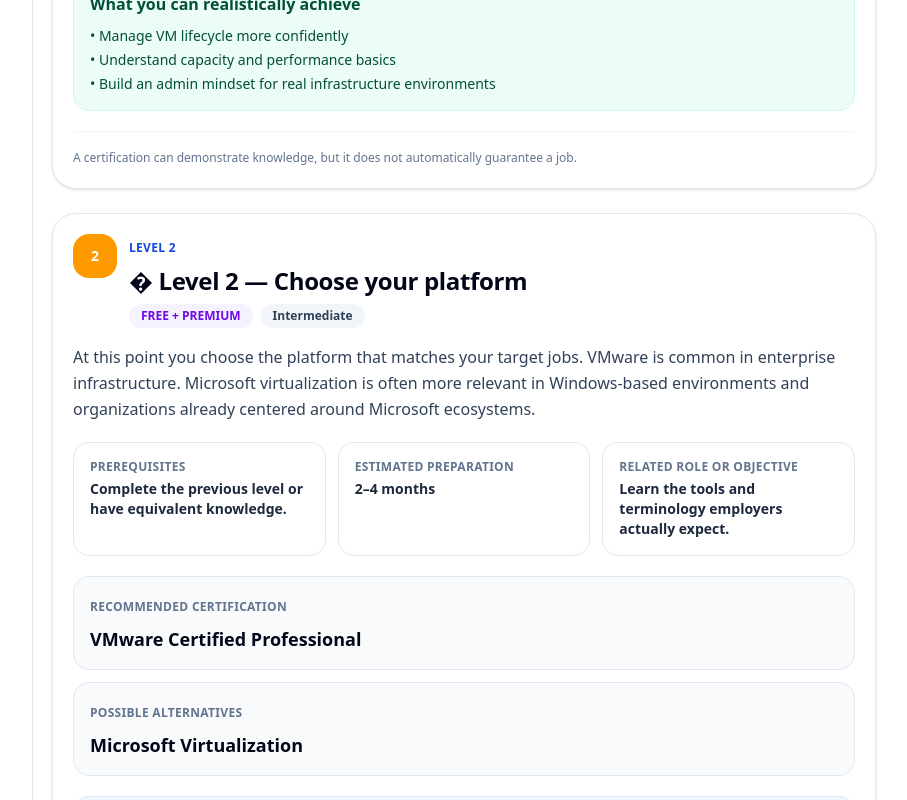
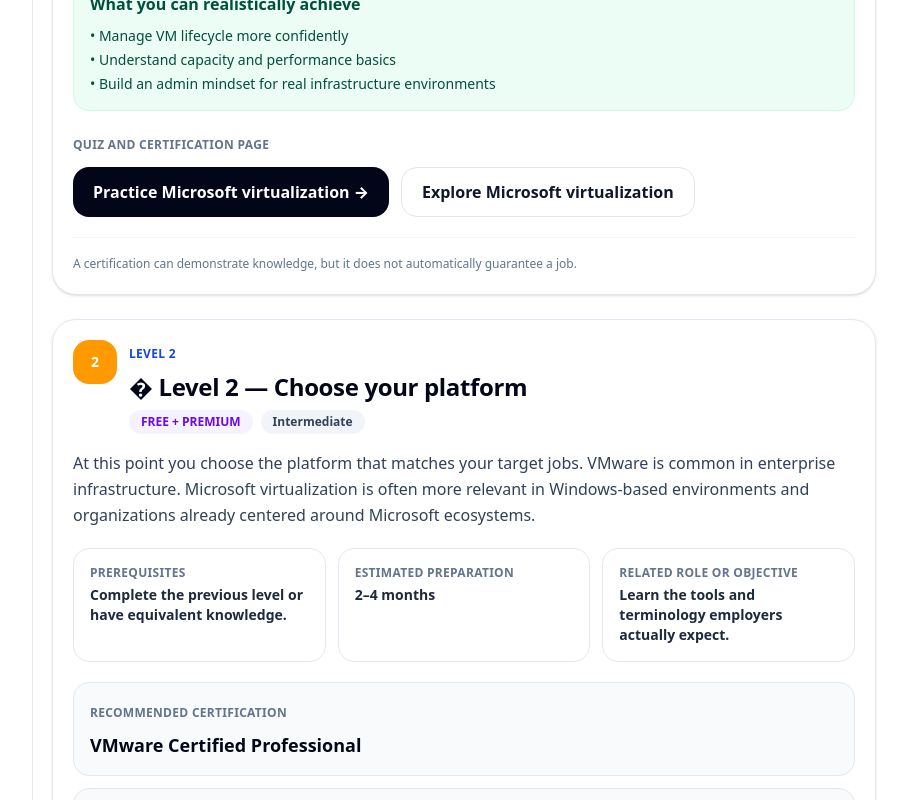
Before and after one commit to martens79/certifyquiz-next, a Next.js app: page /roadmap-virtualization in a window 1280 px wide. Shown: the part 3120-3920 px from the top of the page, without its empty margins (196-1103 px from the left). Built offline with nearby package versions, Linux system fonts and the light colour scheme; no server answers.

Commit message:
fix: link virtualization level one resources

```diff
--- a/src/components/roadmaps/VirtualizationRoadmapPage.tsx
+++ b/src/components/roadmaps/VirtualizationRoadmapPage.tsx
@@ -275,6 +275,10 @@
       },
       {
         title: "🟡 Level 1 — Operational admin mindset",
+        ctaQuizSlug: "microsoft-virtualization",
+        ctaCertSlug: "microsoft-virtualization",
+        ctaPrimaryText: "Practice Microsoft virtualization",
+        ctaSecondaryText: "Explore Microsoft virtualization",
         body:
           "Now move into day-to-day operations: provisioning virtual machines, using templates, allocating CPU and RAM properly, monitoring usage, handling backups, and recovering from common failures. This is where you stop knowing definitions and start thinking like an admin.",
         recommended: [
@@ -352,10 +356,6 @@
           "Connect virtualization skills to cloud and hybrid infrastructure",
           "Move closer to infrastructure engineering responsibilities",
         ],
-        ctaQuizSlug: "microsoft-virtualization",
-        ctaCertSlug: "microsoft-virtualization",
-        ctaPrimaryText: "Start Microsoft virtualization quiz",
-        ctaSecondaryText: "Explore Microsoft virtualization",
       },
     ],
 
@@ -465,6 +465,10 @@
       },
       {
         title: "🟡 Livello 1 — Mentalità operativa da admin",
+        ctaQuizSlug: "microsoft-virtualization",
+        ctaCertSlug: "microsoft-virtualization",
+        ctaPrimaryText: "Allenati sulla virtualizzazione Microsoft",
+        ctaSecondaryText: "Scopri Microsoft virtualization",
         body:
           "Ora entri nell’operatività quotidiana: provisioning delle VM, uso dei template, allocazione corretta di CPU e RAM, monitoraggio, backup e recovery dai guasti più comuni. Qui smetti di sapere solo le definizioni e inizi a ragionare da admin.",
         recommended: [
@@ -542,10 +546,6 @@
           "Collegare virtualizzazione, cloud e infrastruttura hybrid",
           "Avvicinarti a responsabilità da infrastructure engineer",
         ],
-        ctaQuizSlug: "microsoft-virtualization",
-        ctaCertSlug: "microsoft-virtualization",
-        ctaPrimaryText: "Inizia quiz Microsoft virtualization",
-        ctaSecondaryText: "Scopri Microsoft virtualization",
       },
     ],
 
@@ -655,6 +655,10 @@
       },
       {
         title: "🟡 Nivel 1 — Mentalidad operativa de admin",
+        ctaQuizSlug: "microsoft-virtualization",
+        ctaCertSlug: "microsoft-virtualization",
+        ctaPrimaryText: "Practica virtualización Microsoft",
+        ctaSecondaryText: "Ver Microsoft virtualization",
         body:
           "Ahora pasas a la operación diaria: provisioning de VM, uso de templates, asignación correcta de CPU y RAM, monitorización, backups y recuperación ante fallos comunes. Aquí dejas de conocer definiciones y empiezas a pensar como admin.",
         recommended: [
@@ -732,10 +736,6 @@
           "Conectar virtualización con cloud e infraestructura hybrid",
           "Acercarte a responsabilidades de infrastructure engineer",
         ],
-        ctaQuizSlug: "microsoft-virtualization",
-        ctaCertSlug: "microsoft-virtualization",
-        ctaPrimaryText: "Empezar quiz Microsoft virtualization",
-        ctaSecondaryText: "Ver Microsoft virtualization",
       },
     ],
 
@@ -845,6 +845,10 @@
       },
       {
         title: "🟡 Niveau 1 — Mentalité opérationnelle d’admin",
+        ctaQuizSlug: "microsoft-virtualization",
+        ctaCertSlug: "microsoft-virtualization",
+        ctaPrimaryText: "Pratiquer la virtualisation Microsoft",
+        ctaSecondaryText: "Voir Microsoft virtualization",
         body:
           "Vous passez maintenant aux opérations quotidiennes : provisioning des VM, templates, allocation correcte CPU/RAM, monitoring, sauvegardes et récupération après pannes courantes. Ici, vous cessez de connaître seulement les définitions et commencez à penser comme un admin.",
         recommended: [
@@ -922,10 +926,6 @@
           "Relier virtualisation, cloud et infrastructure hybrid",
           "Se rapprocher de responsabilités infrastructure engineer",
         ],
-        ctaQuizSlug: "microsoft-virtualization",
-        ctaCertSlug: "microsoft-virtualization",
-        ctaPrimaryText: "Commencer le quiz Microsoft virtualization",
-        ctaSecondaryText: "Voir Microsoft virtualization",
       },
     ],
 
```
